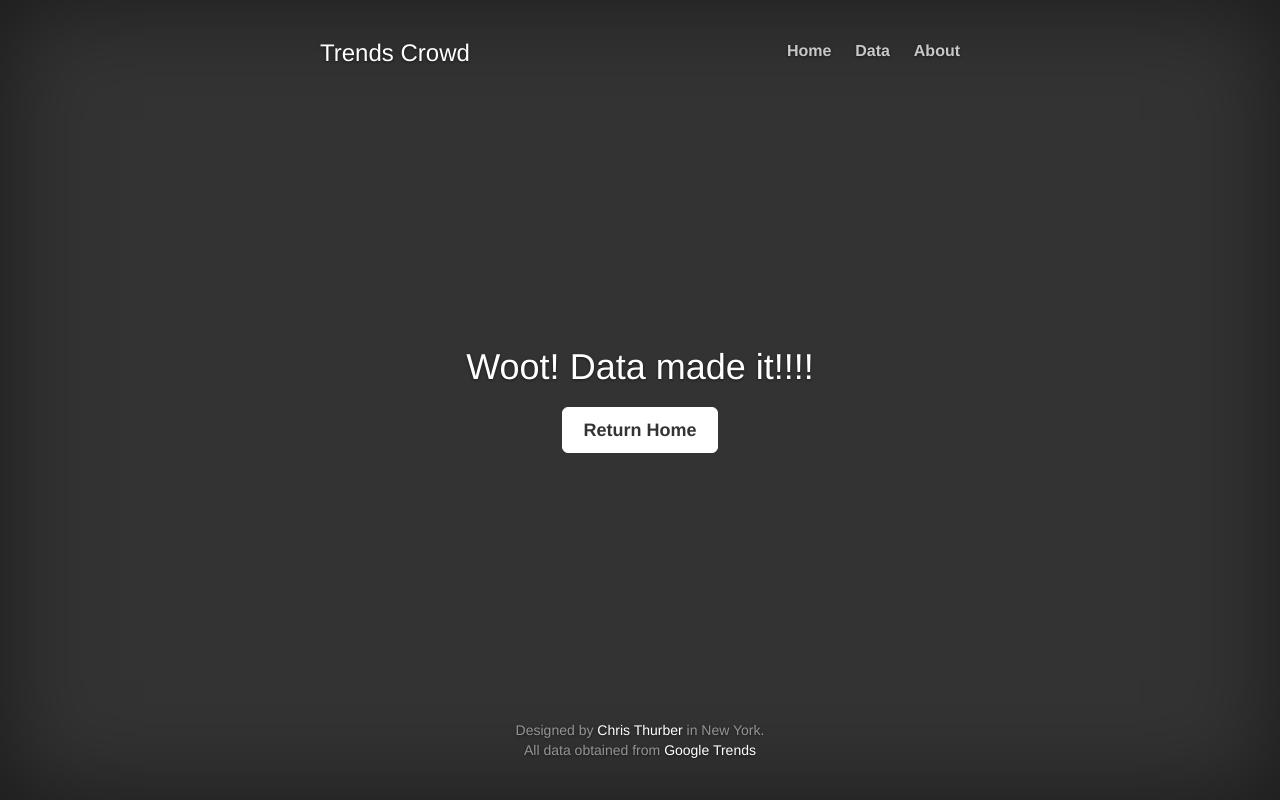
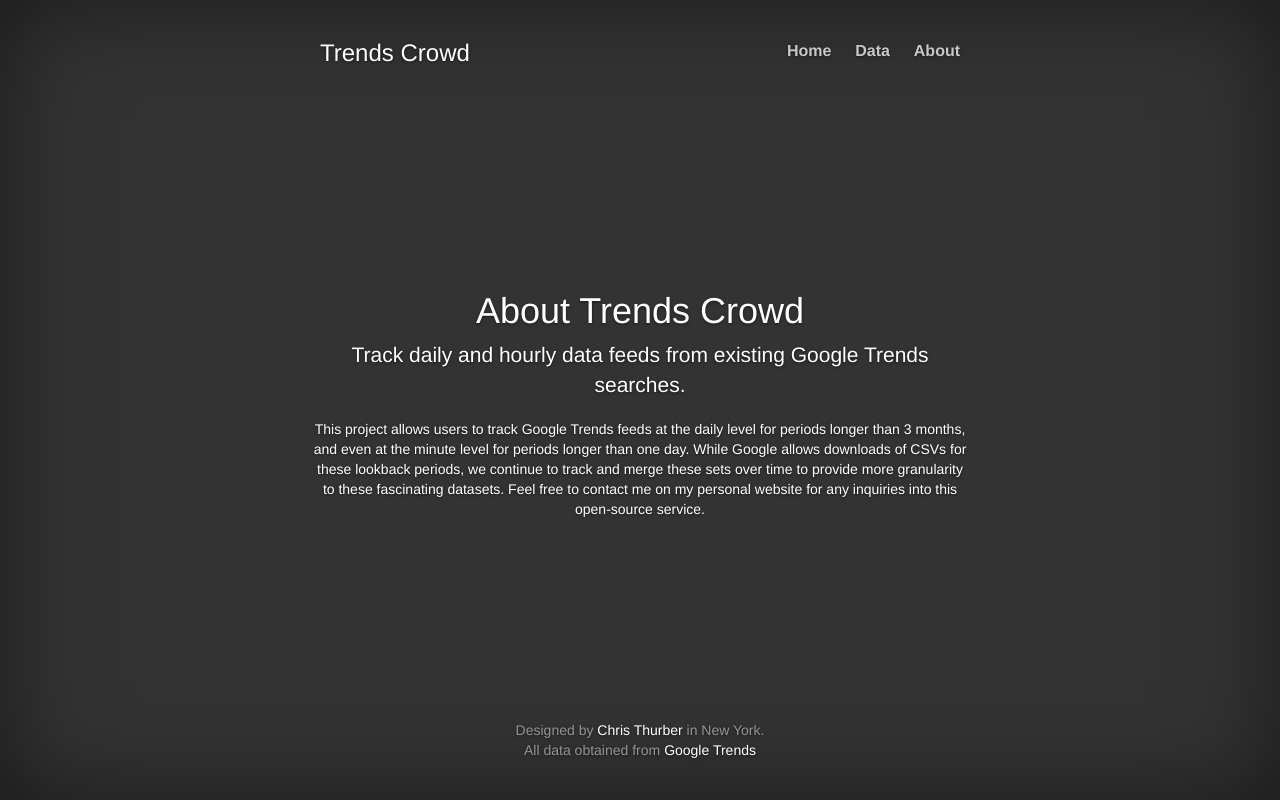
Before and after one commit to cthurber/Trends-Crowd, a Flask app: page /about in a window 1280 px wide. Run offline with Flask 2, Linux system fonts and the light colour scheme; some libraries are stand-ins or nearby versions.

Commit message:
Added description to project

```diff
--- a/templates/about.html
+++ b/templates/about.html
@@ -2,14 +2,12 @@
 {% block content %}
 
           <div class="inner cover">
-            <h1 class="cover-heading">Woot! Data made it!!!!</h1>
+            <h1 class="cover-heading">About Trends Crowd</h1>
             <p class="lead">
-
-              <!--  things -->
-
+              Track daily and hourly data feeds from existing Google Trends searches.
             </p>
-            <p class="lead">
-              <a href="/" class="btn btn-lg btn-default">Return Home</a>
+            <p class="body">
+              This project allows users to track Google Trends feeds at the daily level for periods longer than 3 months, and even at the minute level for periods longer than one day. While Google allows downloads of CSVs for these lookback periods, we continue to track and merge these sets over time to provide more granularity to these fascinating datasets. Feel free to contact me on my personal website for any inquiries into this open-source service.
             </p>
           </div>
 
```
